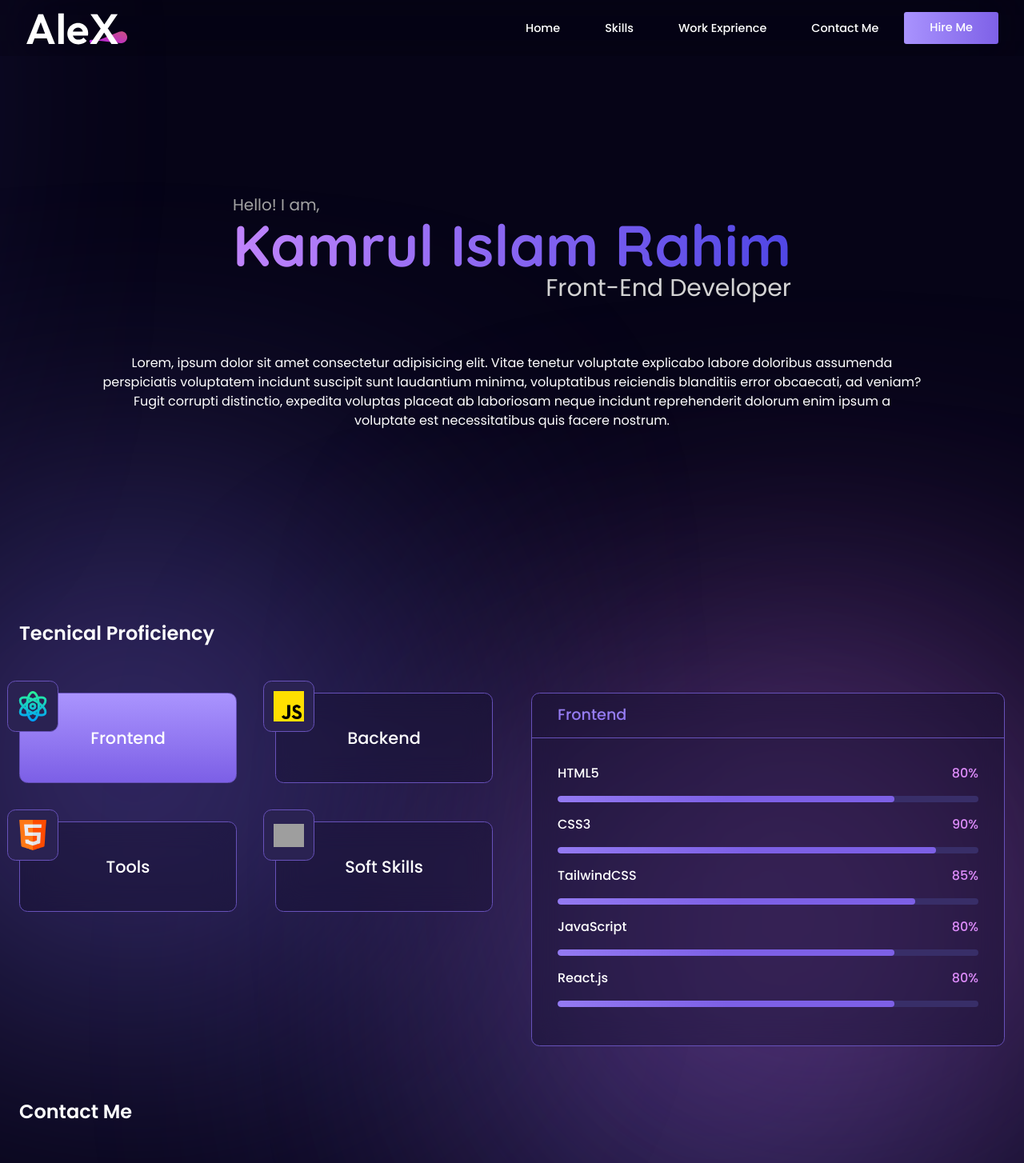
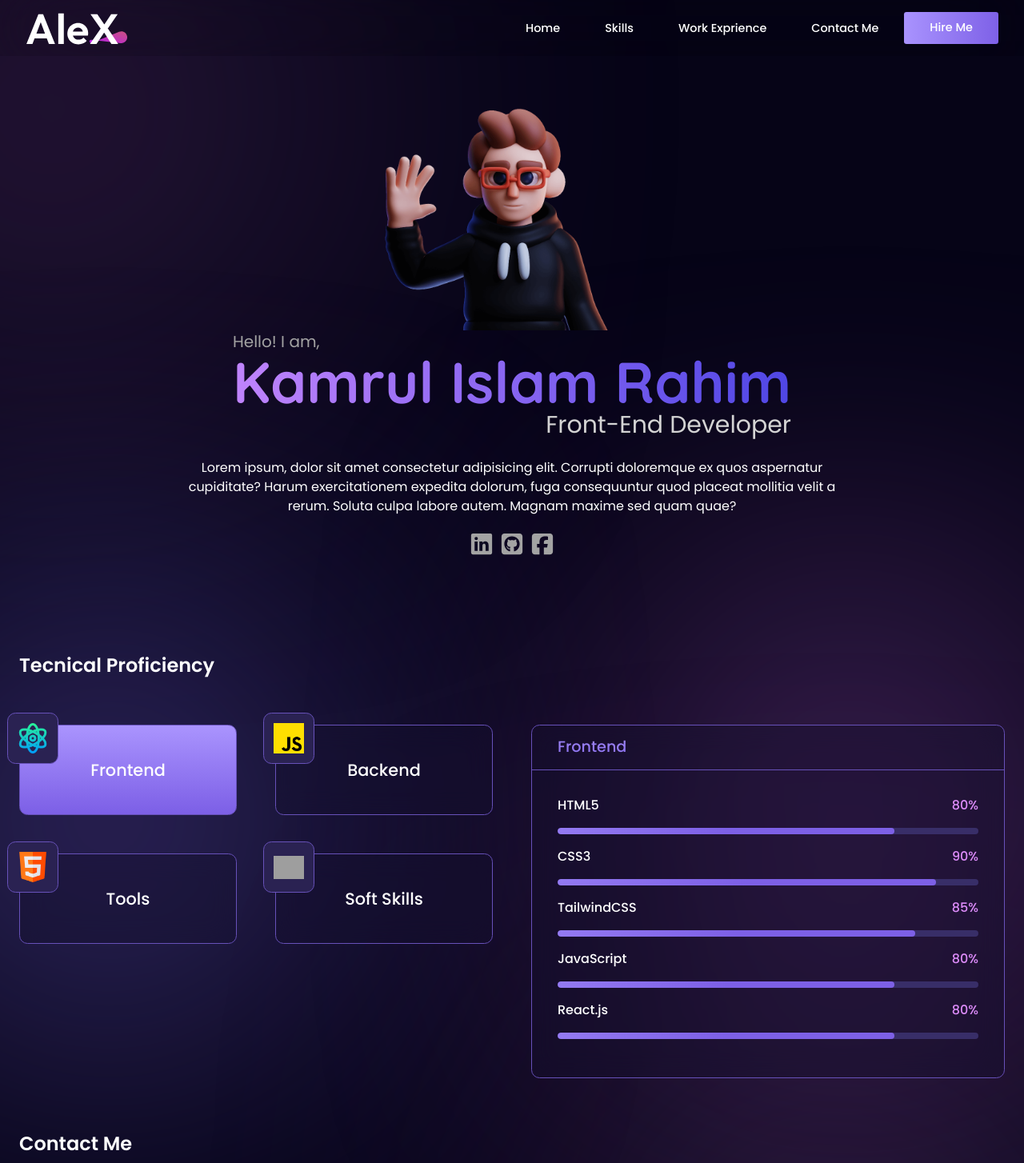
Before and after one commit to Rahim00001/test-portfolio2, a React (Vite) app: page / in a window 1280 px wide. Shown: the top 1454 px of the page at 80% size. Built offline with nearby package versions, Linux system fonts and the light colour scheme; grey boxes are pictures that could not be loaded; a web font is replaced by a local one.

Commit message:
image and icon added on hero section

```diff
--- a/src/Components/Hero/Hero.css
+++ b/src/Components/Hero/Hero.css
@@ -11,7 +11,7 @@
     width: 28.125rem;
     height: 28.125rem;
     border-radius: 28.125rem;
-    background: #7c66e3;
+    background: #5d336e;
     position: absolute;
     z-index: -1;
     filter: blur(225px);
@@ -19,12 +19,12 @@
 
 .hero-container::after {
     top: -10rem;
-    left: -50rem;
+    left: -10rem;
 }
 
 .hero-container::before {
-    bottom: 20rem;
-    right: 10rem;
+    bottom: 2rem;
+    right: 1rem;
 }
 /*  */
 
--- a/src/Components/Hero/Hero.jsx
+++ b/src/Components/Hero/Hero.jsx
@@ -1,37 +1,26 @@
 import "./Hero.css"
+import hero from "../../../public/Assets/images/hero.png"
+import { IoLogoLinkedin } from "react-icons/io5";
+import { FaSquareGithub } from "react-icons/fa6";
+import { FaSquareFacebook } from "react-icons/fa6";
 const Hero = () => {
     return (
         // <section className="hero-container">
-        <section className="hero-container min-h-[80vh] flex flex-col items-center justify-center">
-            {/* <div className="hero-content">
-                <h2>Building Digital Expriences That Inspire</h2>
-                <p>Passionate Frontend Developer | Transorming Ideas into Seamless and Visualy Stuning Web Solution</p>
-            </div> */}
-            {/* <div className="hero-img">
-                <div>
-                    <div className="tech-icon">
-                        <img src="../../../public/Assets/images/react.png" alt="" className="w-16 h-12" />
-                    </div>
-                    <img src="../../../public/Assets/images/about_profile.svg" className="rounded-3xl" alt="" />
+        <section className="hero-container min-h-[85vh] flex flex-col items-center justify-center">
+            <div className="w-max">
+                <div className="flex justify-center items-center">
+                    <img src={hero} alt="" className="w-96" />
                 </div>
-                <div>
-                    <div className="tech-icon">
-                        <img src="../../../public/Assets/images/html.png" className="w-16 h-10" alt="" />
-                    </div>
-                    <div className="tech-icon">
-                        <img src="../../../public/Assets/images/css.png" className="w-16 h-10" alt="" />
-                    </div>
-                    <div className="tech-icon">
-                        <img src="../../../public/Assets/images/js.png" className="w-[50px] h-10" alt="" />
-                    </div>
-                </div>
-            </div> */}
-            <div className="w-max">
                 <p className="text-xl text-neutral-400">Hello! I am,</p>
                 <h1 className="text-7xl font-bold font-quicksand text-transparent bg-clip-text bg-gradient-to-r from-purple-400 to-indigo-600">Kamrul Islam Rahim</h1>
                 <h4 className="text-3xl text-neutral-300 text flex justify-end">Front-End Developer</h4>
             </div>
-            <p className="max-w-screen-lg mx-auto text-center mt-16">Lorem, ipsum dolor sit amet consectetur adipisicing elit. Vitae tenetur voluptate explicabo labore doloribus assumenda perspiciatis voluptatem incidunt suscipit sunt laudantium minima, voluptatibus reiciendis blanditiis error obcaecati, ad veniam? Fugit corrupti distinctio, expedita voluptas placeat ab laboriosam neque incidunt reprehenderit dolorum enim ipsum a voluptate est necessitatibus quis facere nostrum.</p>
+            <p className="max-w-[820px] mx-auto text-center mt-6">Lorem ipsum, dolor sit amet consectetur adipisicing elit. Corrupti doloremque ex quos aspernatur cupiditate? Harum exercitationem expedita dolorum, fuga consequuntur quod placeat mollitia velit a rerum. Soluta culpa labore autem. Magnam maxime sed quam quae?</p>
+            <div className="text-neutral-400 text-3xl flex mt-5 gap-2">
+                <IoLogoLinkedin />
+                <FaSquareGithub />
+                <FaSquareFacebook />
+            </div>
         </section>
     );
 };
--- a/src/Components/Skills/Skills.css
+++ b/src/Components/Skills/Skills.css
@@ -6,8 +6,8 @@
 .skills-container::after,
 .skills-container::before {
     content: " ";
-    width: 28rem;
-    height: 28rem;
+    width: 24rem;
+    height: 24rem;
     border-radius: 28.125rem;
     background: #7c66e3;
     position: absolute;
@@ -16,13 +16,13 @@
 }
 
 .skills-container::after {
-    top: -3rem;
+    top: 1rem;
     left: -5rem;
 }
 
 .skills-container::before {
     background: #9e51b9;
-    bottom: 0rem;
+    bottom: 10rem;
     right: 0rem;
 }
 
```
Also changed, not shown: public/Assets/images/hero.png (added).
